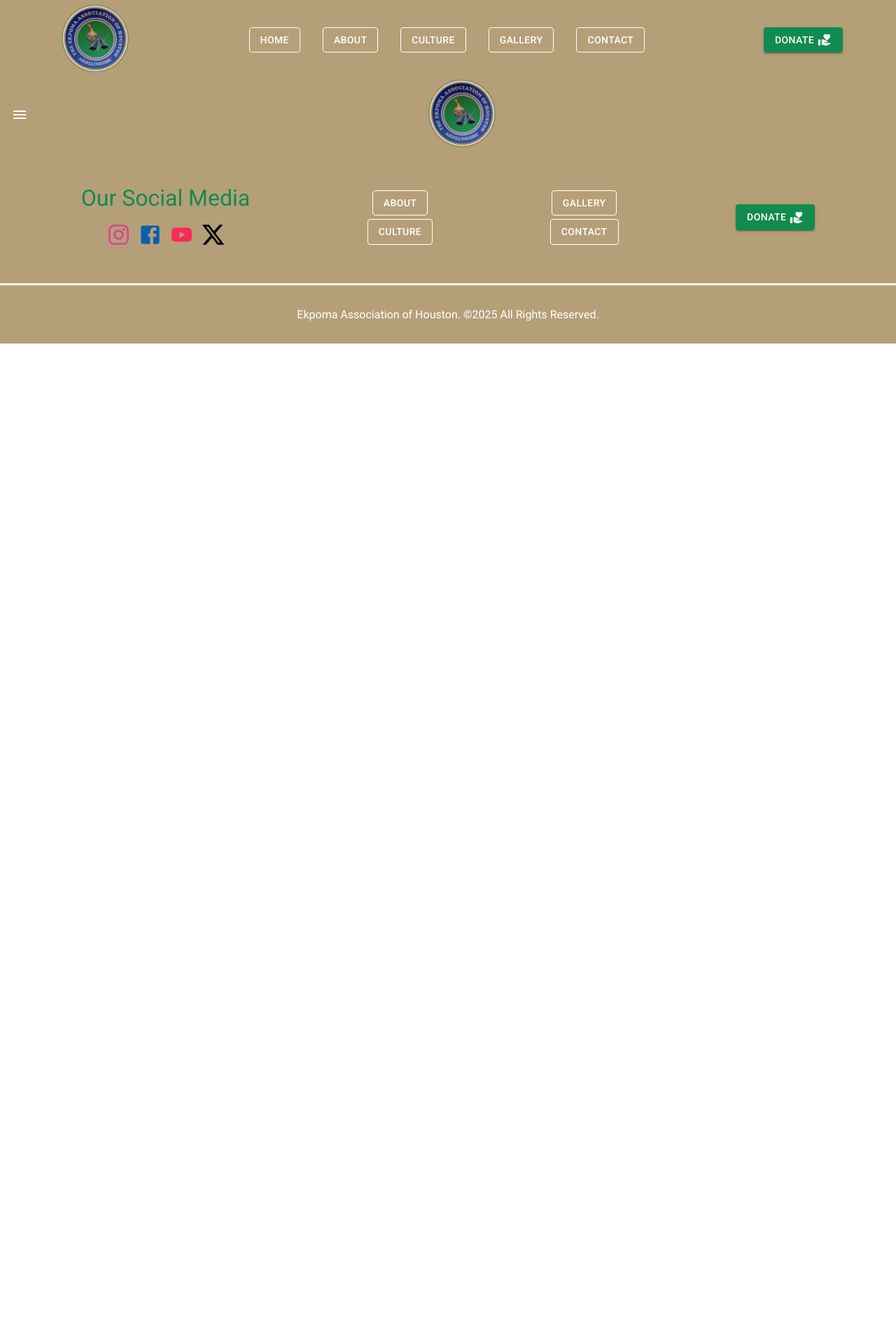
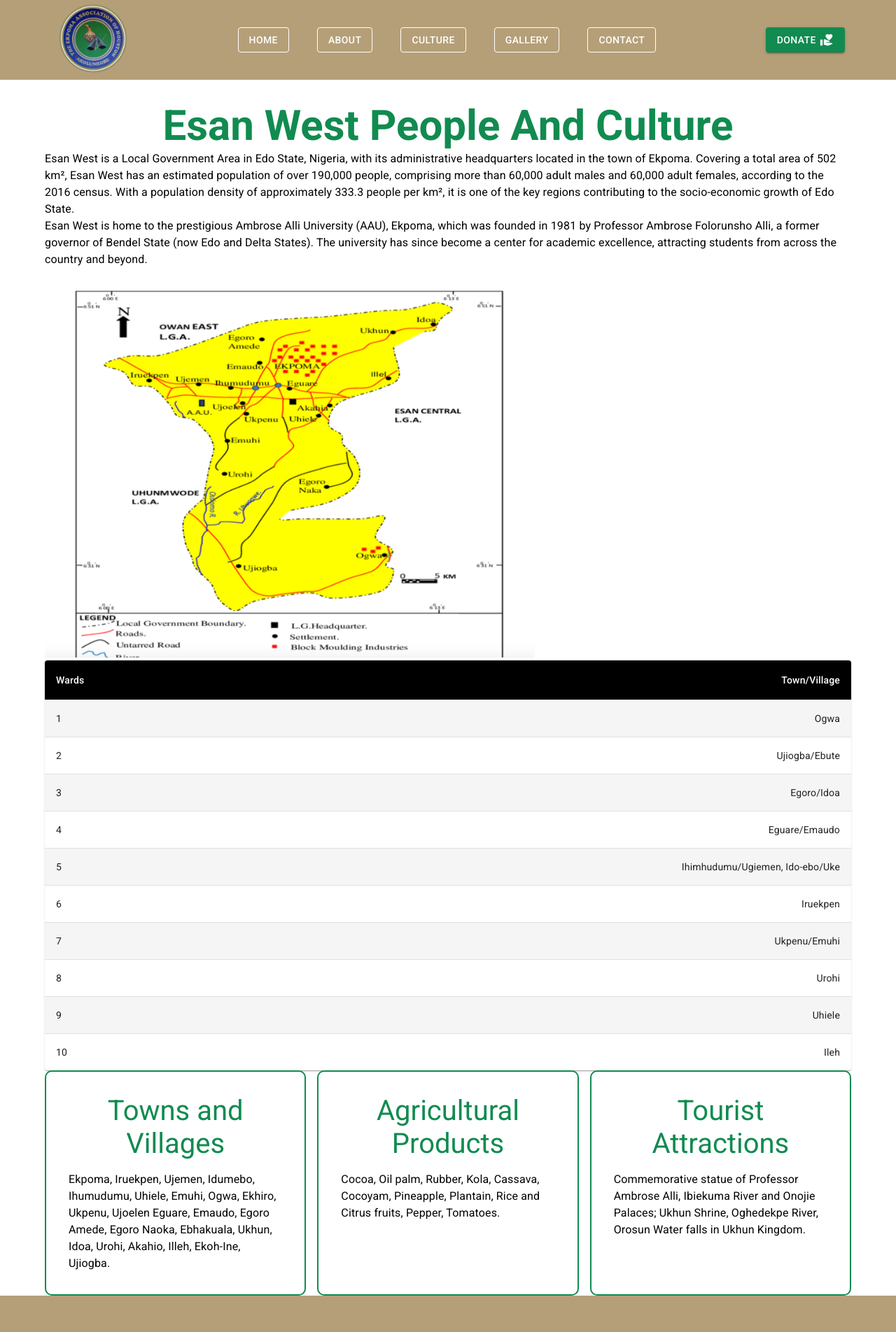
Before and after one commit to blessedjoe2000/ekpomaassociation, a Next.js app: page /culture in a window 1280 px wide. Shown: the top 1904 px of the page at 70% size. Before the commit the page ends 800 px from the top, so only its background shows below. Built offline with nearby package versions, Linux system fonts and the light colour scheme.

Commit message:
culture page building

```diff
--- a/app/culture/page.jsx
+++ b/app/culture/page.jsx
@@ -1,121 +1,73 @@
 "use client";
 
-import { useState } from "react";
-import { styled, useTheme } from "@mui/material/styles";
-import Box from "@mui/material/Box";
-import Drawer from "@mui/material/Drawer";
-import Divider from "@mui/material/Divider";
-import IconButton from "@mui/material/IconButton";
-import MenuIcon from "@mui/icons-material/Menu";
-import ChevronLeftIcon from "@mui/icons-material/ChevronLeft";
-import ChevronRightIcon from "@mui/icons-material/ChevronRight";
-import Link from "next/link";
-import { DonateButton, MenuButton } from "@/components/Navbar/styles";
-import VolunteerActivismRoundedIcon from "@mui/icons-material/VolunteerActivismRounded";
-import { DrawerContainer, DrawerMenu, MobileMenuLogoContainer } from "./styles";
-import { useMediaQuery } from "@mui/system";
+import { BriefHeading } from "@/components/BriefAbout/styles";
+import { Typography } from "@mui/material";
+import { Box, Container } from "@mui/system";
+import { MissionVisionContainer } from "../about/styles";
+import { PhotoSilderHeading } from "@/components/PhotoSlider/styles";
+import { TownTourProduceContainer } from "./styles";
+import esanwestmap from "../../public/images/eahesanwestmap.png";
 import Image from "next/image";
-import logo from "../../public/images/ekpomaassologo.png";
-
-const drawerWidth = 240;
-
-const DrawerHeader = styled("div")(({ theme }) => ({
-  display: "flex",
-  alignItems: "center",
-  padding: theme.spacing(0, 1),
-  // necessary for content to be below app bar
-  ...theme.mixins.toolbar,
-  justifyContent: "flex-end",
-}));
+import WardsTable from "@/components/WardsTable";
 
 export default function culture() {
-  const theme = useTheme();
-
-  const isMobile = useMediaQuery(theme.breakpoints.up("769"));
-  const [open, setOpen] = useState(false);
-
-  const handleDrawerOpen = () => {
-    setOpen(true);
-  };
-
-  const handleDrawerClose = () => {
-    setOpen(false);
-  };
-
   return (
-    <Box sx={{ backgroundColor: "#b59f78" }}>
-      <Box
-        color="inherit"
-        aria-label="open drawer"
-        onClick={handleDrawerOpen}
-        edge="start"
-        sx={[
-          {
-            ml: 2,
-          },
-          open && { display: "none" },
-        ]}
-      >
-        <MobileMenuLogoContainer>
-          <MenuIcon sx={{ color: "#fff" }} />
-          <Link href="/">
-            <Image
-              src={logo}
-              alt="logo ekpoma association of houston"
-              width={100}
-              height={100}
-            />
-          </Link>
-          <Box></Box>
-        </MobileMenuLogoContainer>
-      </Box>
-
-      <Drawer
-        sx={{
-          width: drawerWidth,
-          flexShrink: 0,
-          "& .MuiDrawer-paper": {
-            width: drawerWidth,
-            boxSizing: "border-box",
-          },
-        }}
-        variant="persistent"
-        anchor="left"
-        open={open}
-      >
-        <DrawerHeader sx={{ backgroundColor: "#b59f78" }}>
-          <IconButton onClick={handleDrawerClose}>
-            {theme.direction === "ltr" ? (
-              <ChevronLeftIcon sx={{ color: "#fff" }} />
-            ) : (
-              <ChevronRightIcon />
-            )}
-          </IconButton>
-        </DrawerHeader>
-        <Divider />
-        <DrawerContainer>
-          <DrawerMenu spacing={5}>
-            <Link href="/">
-              <MenuButton variant="outlined">Home</MenuButton>
-            </Link>
-            <Link href="/">
-              <MenuButton variant="outlined">About</MenuButton>
-            </Link>
-            <Link href="/">
-              <MenuButton variant="outlined">Culture</MenuButton>
-            </Link>
-            <Link href="/">
-              <MenuButton variant="outlined">Contact</MenuButton>
-            </Link>
-          </DrawerMenu>
-          <Link href="/">
-            <DonateButton variant="contained">
-              Donate
-              <VolunteerActivismRoundedIcon fontSize="small" />
-            </DonateButton>
-          </Link>
-        </DrawerContainer>
-      </Drawer>
-    </Box>
+    <div>
+      <Container>
+        <BriefHeading>
+          <h2>Esan West People And Culture</h2>
+        </BriefHeading>
+        <Box>
+          <Typography>
+            Esan West is a Local Government Area in Edo State, Nigeria, with its
+            administrative headquarters located in the town of Ekpoma. Covering
+            a total area of 502 km², Esan West has an estimated population of
+            over 190,000 people, comprising more than 60,000 adult males and
+            60,000 adult females, according to the 2016 census. With a
+            population density of approximately 333.3 people per km², it is one
+            of the key regions contributing to the socio-economic growth of Edo
+            State.
+          </Typography>
+          <Typography>
+            Esan West is home to the prestigious Ambrose Alli University (AAU),
+            Ekpoma, which was founded in 1981 by Professor Ambrose Folorunsho
+            Alli, a former governor of Bendel State (now Edo and Delta States).
+            The university has since become a center for academic excellence,
+            attracting students from across the country and beyond.
+          </Typography>
+        </Box>
+        <Box>
+          <Box>
+            <Image src={esanwestmap} alt="map of esan west" width={700} />
+            <WardsTable />
+          </Box>
+        </Box>
+        <TownTourProduceContainer>
+          <MissionVisionContainer>
+            <PhotoSilderHeading>Towns and Villages</PhotoSilderHeading>
+            <Typography>
+              Ekpoma, Iruekpen, Ujemen, Idumebo, Ihumudumu, Uhiele, Emuhi, Ogwa,
+              Ekhiro, Ukpenu, Ujoelen Eguare, Emaudo, Egoro Amede, Egoro Naoka,
+              Ebhakuala, Ukhun, Idoa, Urohi, Akahio, Illeh, Ekoh-Ine, Ujiogba.
+            </Typography>
+          </MissionVisionContainer>
+          <MissionVisionContainer>
+            <PhotoSilderHeading>Agricultural Products</PhotoSilderHeading>
+            <Typography>
+              Cocoa, Oil palm, Rubber, Kola, Cassava, Cocoyam, Pineapple,
+              Plantain, Rice and Citrus fruits, Pepper, Tomatoes.
+            </Typography>
+          </MissionVisionContainer>
+          <MissionVisionContainer>
+            <PhotoSilderHeading>Tourist Attractions</PhotoSilderHeading>
+            <Typography>
+              Commemorative statue of Professor Ambrose Alli, Ibiekuma River and
+              Onojie Palaces; Ukhun Shrine, Oghedekpe River, Orosun Water falls
+              in Ukhun Kingdom.
+            </Typography>
+          </MissionVisionContainer>
+        </TownTourProduceContainer>
+      </Container>
+    </div>
   );
 }
--- a/app/culture/styles.js
+++ b/app/culture/styles.js
@@ -1,13 +1,9 @@
 import { Box, styled } from "@mui/system";
 
-export const DrawerContainer = styled(Box)`
-  display: flex;
-  flex-direction: column;
-  justify-content: center;
-  align-items: center;
+export const TownTourProduceContainer = styled(Box)`
+  display: grid;
+  grid-template-columns: 1fr 1fr 1fr;
   gap: 1rem;
-  background-color: #b59f78;
-  padding: 1rem 0 2rem 0;
 `;
 export const DrawerMenu = styled(Box)`
   display: flex;
--- a/components/Navbar/index.jsx
+++ b/components/Navbar/index.jsx
@@ -9,7 +9,6 @@
   DrawerContainer,
   DrawerMenu,
   MenuButton,
-  MenuLinkContainer,
   MobileMenuLogoContainer,
 } from "./styles";
 import VolunteerActivismRoundedIcon from "@mui/icons-material/VolunteerActivismRounded";
@@ -22,8 +21,6 @@
 import MenuIcon from "@mui/icons-material/Menu";
 import ChevronLeftIcon from "@mui/icons-material/ChevronLeft";
 import ChevronRightIcon from "@mui/icons-material/ChevronRight";
-
-const drawerWidth = 240;
 
 const DrawerHeader = styled("div")(({ theme }) => ({
   display: "flex",
@@ -61,14 +58,21 @@
               height={100}
             />
           </Link>
-          <MenuLinkContainer>
+          <Stack
+            direction="row"
+            spacing={{
+              xs: 1,
+              sm: 1,
+              md: 5,
+            }}
+          >
             <Link href="/">
               <MenuButton variant="outlined">Home</MenuButton>
             </Link>
             <Link href="/about">
               <MenuButton variant="outlined">About</MenuButton>
             </Link>
-            <Link href="/">
+            <Link href="/culture">
               <MenuButton variant="outlined">Culture</MenuButton>
             </Link>
             <Link href="/">
@@ -77,7 +81,7 @@
             <Link href="/">
               <MenuButton variant="outlined">Contact</MenuButton>
             </Link>
-          </MenuLinkContainer>
+          </Stack>
 
           <Link href="/">
             <DonateButton variant="contained">
@@ -123,12 +127,15 @@
 
           <Drawer
             sx={{
-              width: drawerWidth,
+              width: "50vw",
               flexShrink: 0,
               "& .MuiDrawer-paper": {
-                width: drawerWidth,
+                width: "50vw",
                 boxSizing: "border-box",
-                height: "350px",
+                height: {
+                  xs: "415px",
+                  sm: "423px",
+                },
               },
             }}
             variant="persistent"
@@ -149,14 +156,14 @@
             </DrawerHeader>
             <Divider />
             <DrawerContainer>
-              <DrawerMenu spacing={5}>
+              <DrawerMenu spacing={5} sx={{ pt: "10px" }}>
                 <Link href="/" onClick={handleDrawerClose}>
                   <MenuButton variant="outlined">Home</MenuButton>
                 </Link>
                 <Link href="/about" onClick={handleDrawerClose}>
                   <MenuButton variant="outlined">About</MenuButton>
                 </Link>
-                <Link href="/" onClick={handleDrawerClose}>
+                <Link href="/culture" onClick={handleDrawerClose}>
                   <MenuButton variant="outlined">Culture</MenuButton>
                 </Link>
                 <Link href="/" onClick={handleDrawerClose}>
--- a/components/Navbar/styles.js
+++ b/components/Navbar/styles.js
@@ -1,16 +1,5 @@
 import { Box, styled } from "@mui/system";
 import { Button } from "@mui/material";
-
-export const MenuLinkContainer = styled(Button)`
-  display: flex;
-  justify-content: center;
-  align-items: center;
-  gap: 2rem;
-
-  @media (max-width: 860px) {
-    gap: 10px;
-  }
-`;
 
 export const MenuButton = styled(Button)({
   color: "#fff",
--- /dev/null
+++ b/components/WardsTable/index.jsx
@@ -0,0 +1,108 @@
+import * as React from "react";
+import { styled } from "@mui/material/styles";
+import Table from "@mui/material/Table";
+import TableBody from "@mui/material/TableBody";
+import TableCell, { tableCellClasses } from "@mui/material/TableCell";
+import TableContainer from "@mui/material/TableContainer";
+import TableHead from "@mui/material/TableHead";
+import TableRow from "@mui/material/TableRow";
+import Paper from "@mui/material/Paper";
+
+const StyledTableCell = styled(TableCell)(({ theme }) => ({
+  [`&.${tableCellClasses.head}`]: {
+    backgroundColor: theme.palette.common.black,
+    color: theme.palette.common.white,
+  },
+  [`&.${tableCellClasses.body}`]: {
+    fontSize: 14,
+  },
+}));
+
+const StyledTableRow = styled(TableRow)(({ theme }) => ({
+  "&:nth-of-type(odd)": {
+    backgroundColor: theme.palette.action.hover,
+  },
+  // hide last border
+  "&:last-child td, &:last-child th": {
+    border: 0,
+  },
+}));
+
+export default function WardsTable() {
+  return (
+    <TableContainer component={Paper}>
+      <Table sx={{ minWidth: 700 }} aria-label="customized table">
+        <TableHead>
+          <TableRow>
+            <StyledTableCell>Wards</StyledTableCell>
+            <StyledTableCell align="right">Town/Village</StyledTableCell>
+          </TableRow>
+        </TableHead>
+        <TableBody>
+          <StyledTableRow>
+            <StyledTableCell component="th" scope="row">
+              1
+            </StyledTableCell>
+            <StyledTableCell align="right">Ogwa</StyledTableCell>
+          </StyledTableRow>
+          <StyledTableRow>
+            <StyledTableCell component="th" scope="row">
+              2
+            </StyledTableCell>
+            <StyledTableCell align="right">Ujiogba/Ebute</StyledTableCell>
+          </StyledTableRow>
+          <StyledTableRow>
+            <StyledTableCell component="th" scope="row">
+              3
+            </StyledTableCell>
+            <StyledTableCell align="right">Egoro/Idoa</StyledTableCell>
+          </StyledTableRow>
+          <StyledTableRow>
+            <StyledTableCell component="th" scope="row">
+              4
+            </StyledTableCell>
+            <StyledTableCell align="right">Eguare/Emaudo</StyledTableCell>
+          </StyledTableRow>
+          <StyledTableRow>
+            <StyledTableCell component="th" scope="row">
+              5
+            </StyledTableCell>
+            <StyledTableCell align="right">
+              Ihimhudumu/Ugiemen, Ido-ebo/Uke
+            </StyledTableCell>
+          </StyledTableRow>
+          <StyledTableRow>
+            <StyledTableCell component="th" scope="row">
+              6
+            </StyledTableCell>
+            <StyledTableCell align="right">Iruekpen</StyledTableCell>
+          </StyledTableRow>
+          <StyledTableRow>
+            <StyledTableCell component="th" scope="row">
+              7
+            </StyledTableCell>
+            <StyledTableCell align="right">Ukpenu/Emuhi</StyledTableCell>
+          </StyledTableRow>
+          <StyledTableRow>
+            <StyledTableCell component="th" scope="row">
+              8
+            </StyledTableCell>
+            <StyledTableCell align="right">Urohi</StyledTableCell>
+          </StyledTableRow>
+          <StyledTableRow>
+            <StyledTableCell component="th" scope="row">
+              9
+            </StyledTableCell>
+            <StyledTableCell align="right">Uhiele</StyledTableCell>
+          </StyledTableRow>
+          <StyledTableRow>
+            <StyledTableCell component="th" scope="row">
+              10
+            </StyledTableCell>
+            <StyledTableCell align="right">Ileh</StyledTableCell>
+          </StyledTableRow>
+        </TableBody>
+      </Table>
+    </TableContainer>
+  );
+}
```
Also changed, not shown: app/about/page.jsx (+5 -9 lines), public/images/eahesanwestmap.png (added).
